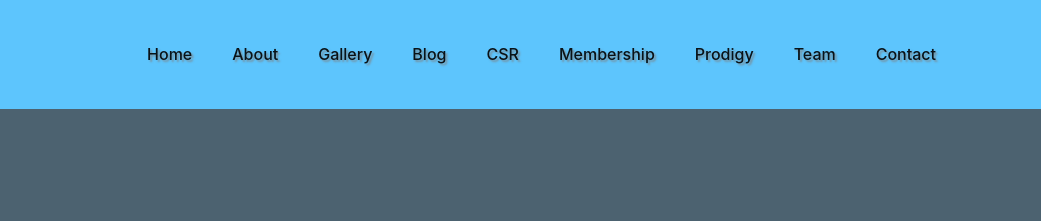
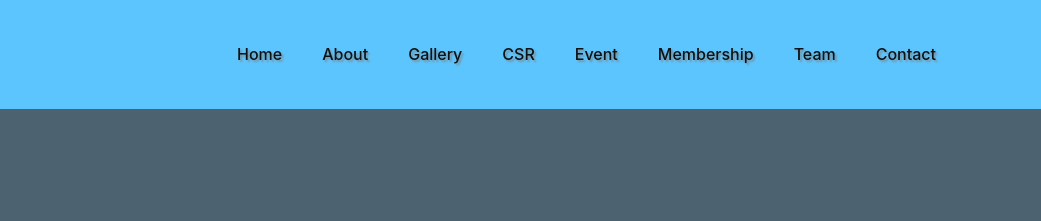
Before and after one commit to mdarslan7/acm-w, a plain HTML site: page about.html in a window 1280 px wide. Shown: the top 221 px of the page, 239-1280 px from the left. Drawn offline with nearby package versions, Linux system fonts and the light colour scheme.

Commit message:
Update about.html

```diff
--- a/about.html
+++ b/about.html
@@ -49,7 +49,7 @@
                         <div class="collapse navbar-collapse main-menu-item justify-content-end" id="navbarSupportedContent">
                             <ul class="navbar-nav">
                                 <li class="nav-item active ">
-                                    <a class="nav-link" href="index-2.html">Home</a>
+                                    <a class="nav-link" href="index.html">Home</a>
                                 </li>
                                 <li class="nav-item  active current">
                                     <a class="nav-link" href="about.html">About</a>
@@ -57,18 +57,14 @@
                                 <li class="nav-item  active ">
                                     <a class="nav-link" href="gallery.html">Gallery</a>
                                 </li>
-
-                                <li class="nav-item active ">
-                                    <a class="nav-link" target="_blank" href="http://blogflix.upesacm.org/">Blog</a>
-                                </li>
                                 <li class="nav-item active ">
                                     <a class="nav-link" target="_blank" href="csr/index.html">CSR</a>
                                 </li>
+				<li class="nav-item active ">
+                                    <a class="nav-link" href="team.html">Event</a>
+                                </li>
                                 <li class="nav-item active ">
                                     <a class="nav-link" target="_blank" href="https://acm-register-v2.herokuapp.com/">Membership</a>
-                                </li>
-                                <li class="nav-item active ">
-                                    <a class="nav-link" target="_blank" href="http://prodigy.upesacm.org//">Prodigy</a>
                                 </li>
                                 <li class="nav-item active ">
                                     <a class="nav-link" href="team.html">Team</a>
```
